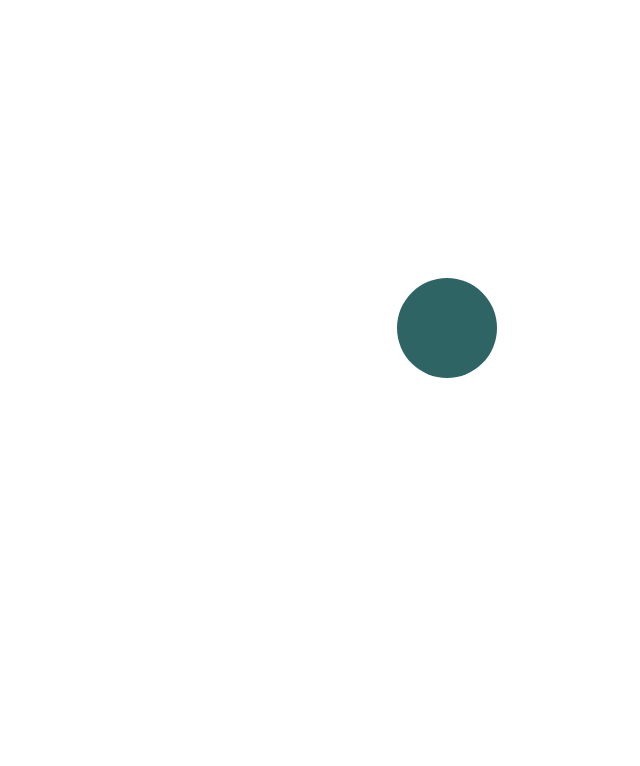
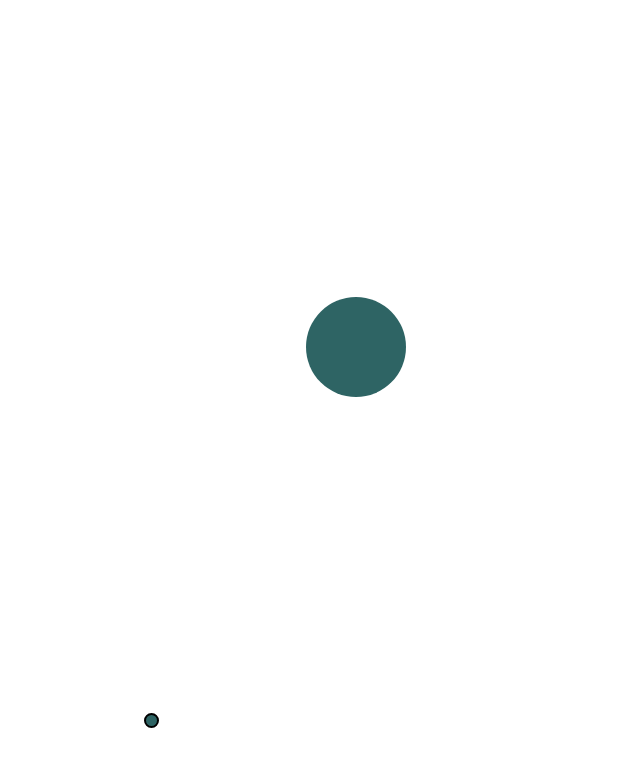
Before and after one commit to Braun-Johannes/Quizz, a Vue app: page / in a window 1280 px wide. Both pictures are taken after a click on the element 479 px from the left and 720 px from the top of the page. Shown: the top 766 px of the page, without its empty margins (386-1026 px from the left). Built offline with nearby package versions, Linux system fonts and the light colour scheme.

Commit message:
added function for highlighting on active class

```diff
--- a/src/views/HomeView.vue
+++ b/src/views/HomeView.vue
@@ -8,6 +8,13 @@ export default {
   methods: {
     showSection(section) {
       this.currentSection = section
+    }
+  },
+  computed: {
+    activeClass() {
+      return (section) => {
+        return this.currentSection === section ? 'active' : ''
+      }
     }
   }
 }
@@ -21,18 +28,18 @@ export default {
 
   <div class="create" v-show="currentSection === 'create'">
     <span class="logoDot"></span>
-    <p class="slogan">Show them a different Quizz</p>
+    <p class="slogan">Create</p>
   </div>
 
   <div class="library" v-show="currentSection === 'library'">
     <span class="logoDot"></span>
-    <p class="slogan">Show them your last Quizz</p>
+    <p class="slogan">Library</p>
   </div>
 
   <div class="selected">
-    <span class="dot" @click="showSection('play')" id="dot1"></span>
-    <span class="dot" @click="showSection('create')" id="dot2"></span>
-    <span class="dot" @click="showSection('library')" id="dot2"></span>
+    <span class="dot" :class="activeClass('play')" @click="showSection('play')"></span>
+    <span class="dot" :class="activeClass('create')" @click="showSection('create')"></span>
+    <span class="dot" :class="activeClass('library')" @click="showSection('library')"></span>
   </div>
 </template>
 
@@ -47,6 +54,11 @@ export default {
   margin: auto;
 }
 /* .logoDot later gets the icon/play button*/
+
+.dot.active {
+  border: 2px solid #000;
+  background-color: #2e6464; /* highlighting of span.dot */
+}
 
 .slogan {
   font-size: 1.5rem;
```
